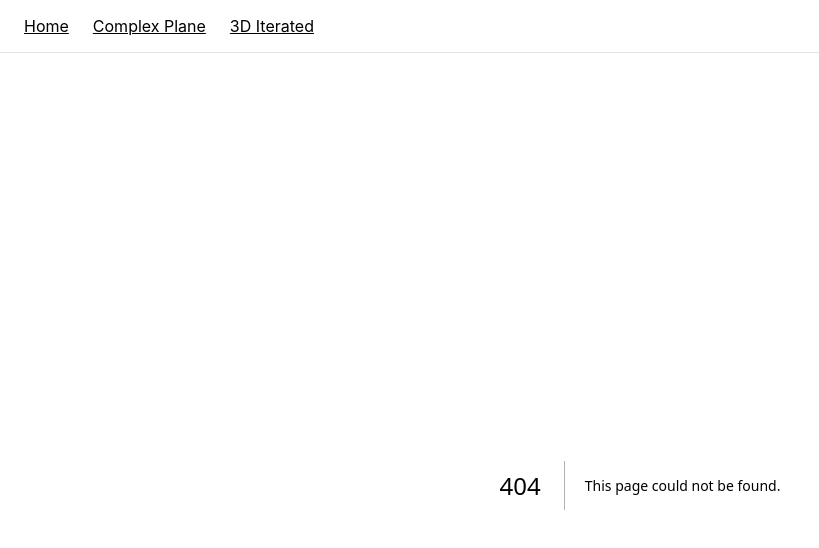
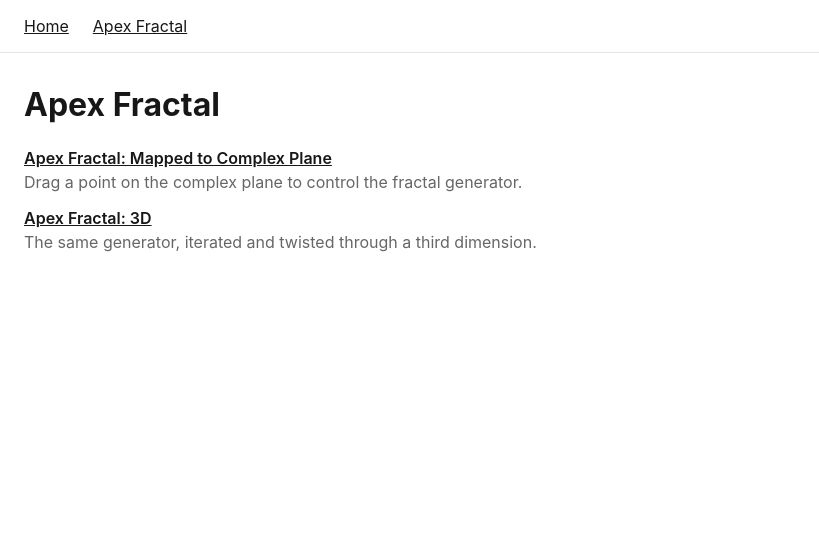
Before and after one commit to Robert-Rendell/robs-fractals, a Next.js app: page /apex-fractal in a window 1280 px wide. Before the commit this address had no page. Shown: the top 548 px of the page, without its empty margins (0-819 px from the left). Built offline with nearby package versions, Linux system fonts and the light colour scheme.

Commit message:
Move to apex pages

```diff
--- a/src/app/fractals/3d-iterated/page.tsx
+++ b/src/app/apex-fractal/3d/page.tsx
@@ -2,7 +2,7 @@ import type { Metadata } from "next";
 import Iterated3DFractal from "./Iterated3DFractal";
 
 export const metadata: Metadata = {
-  title: "Apex Fractal - 3D Iterated | Robs Fractals",
+  title: "Apex Fractal: 3D | Robs Fractals",
 };
 
 export default function Iterated3DPage() {
--- a/src/app/fractals/complex-plane/page.tsx
+++ b/src/app/apex-fractal/complex-plane/page.tsx
@@ -2,7 +2,7 @@ import type { Metadata } from "next";
 import ComplexPlaneFractal from "./ComplexPlaneFractal";
 
 export const metadata: Metadata = {
-  title: "Apex Fractal - Complex Plane | Robs Fractals",
+  title: "Apex Fractal: Mapped to Complex Plane | Robs Fractals",
 };
 
 export default function ComplexPlanePage() {
--- /dev/null
+++ b/src/app/apex-fractal/page.tsx
@@ -0,0 +1,37 @@
+import type { Metadata } from "next";
+import Link from "next/link";
+
+export const metadata: Metadata = {
+  title: "Apex Fractal | Robs Fractals",
+};
+
+const subPages = [
+  {
+    href: "/apex-fractal/complex-plane",
+    label: "Apex Fractal: Mapped to Complex Plane",
+    description: "Drag a point on the complex plane to control the fractal generator.",
+  },
+  {
+    href: "/apex-fractal/3d",
+    label: "Apex Fractal: 3D",
+    description: "The same generator, iterated and twisted through a third dimension.",
+  },
+];
+
+export default function ApexFractalPage() {
+  return (
+    <div>
+      <h1>Apex Fractal</h1>
+      <ul style={{ listStyle: "none", marginTop: "1.5rem", display: "flex", flexDirection: "column", gap: "1rem" }}>
+        {subPages.map((page) => (
+          <li key={page.href}>
+            <Link href={page.href} style={{ fontWeight: 600 }}>
+              {page.label}
+            </Link>
+            <p style={{ color: "var(--muted)", marginTop: "0.25rem" }}>{page.description}</p>
+          </li>
+        ))}
+      </ul>
+    </div>
+  );
+}
--- a/src/app/components/nav.tsx
+++ b/src/app/components/nav.tsx
@@ -2,8 +2,7 @@ import Link from "next/link";
 
 const links = [
   { href: "/", label: "Home" },
-  { href: "/fractals/complex-plane", label: "Complex Plane" },
-  { href: "/fractals/3d-iterated", label: "3D Iterated" },
+  { href: "/apex-fractal", label: "Apex Fractal" },
 ];
 
 export default function Nav() {
```
Also changed, not shown: src/app/apex-fractal/3d/Iterated3DFractal.tsx (renamed from src/app/fractals/3d-iterated/Iterated3DFractal.tsx), src/app/apex-fractal/3d/iterated-3d.module.css (renamed from src/app/fractals/3d-iterated/iterated-3d.module.css), src/app/apex-fractal/complex-plane/ComplexPlaneFractal.tsx (renamed from src/app/fractals/complex-plane/ComplexPlaneFractal.tsx), src/app/apex-fractal/complex-plane/complex-plane.module.css (renamed from src/app/fractals/complex-plane/complex-plane.module.css).
